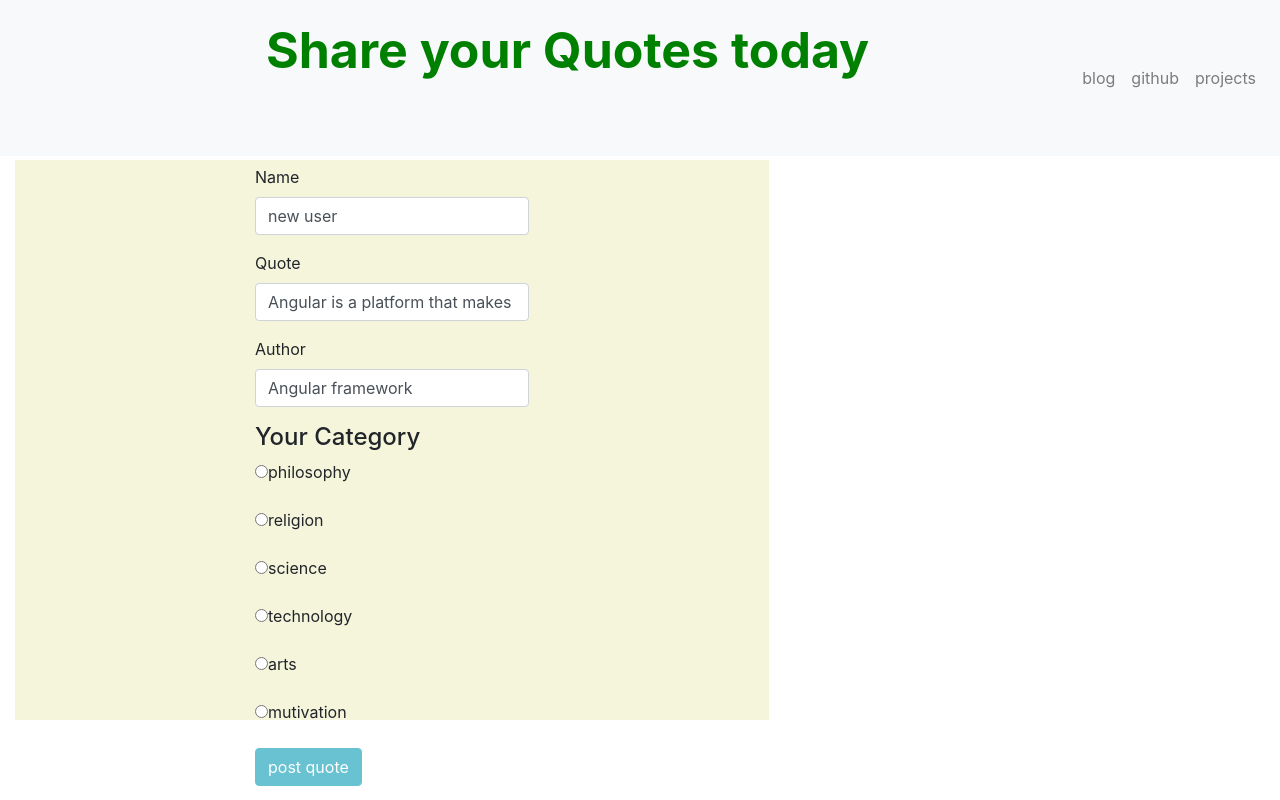
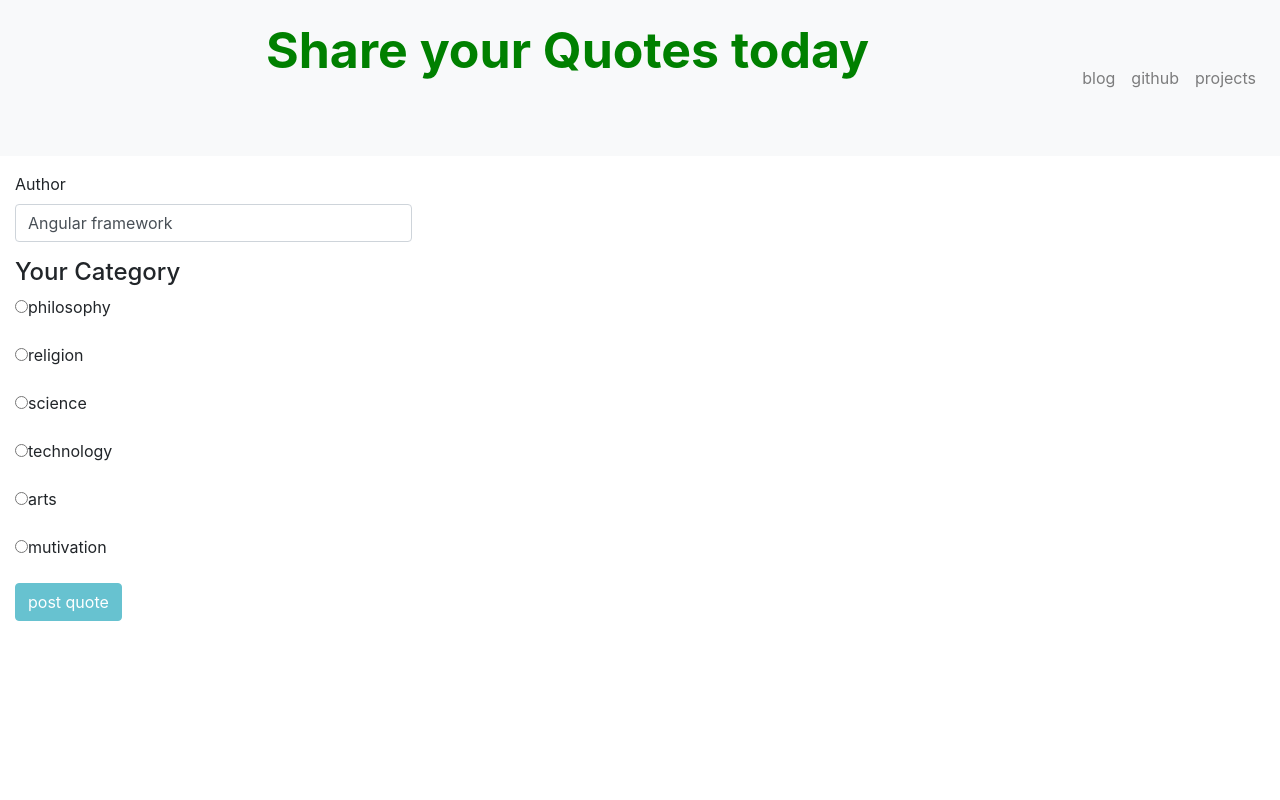
Before and after one commit to d3rrick/quote-app, an Angular app: page / in a window 1280 px wide. Built offline with nearby package versions, Linux system fonts and the light colour scheme.

Commit message:
added main component styles

```diff
--- a/src/app/app.component.css
+++ b/src/app/app.component.css
@@ -1,16 +1,7 @@
-
-.container-fluid{
-	margin-top: 10em;
-	background-color: beige;
+h1{
+	color: orange;
+	text-align: center;
+	padding-top: 20px;
+	margin-top: 3vh;
+	font-size: 7vh;
 }
-
-form{
-
-	padding:15em;
-	padding-top:5px;
-	margin-top:0px;
-	background-color: beige;
-	height:70vh;
-	position: fixed;
-	margin-left:0px
-}
```
